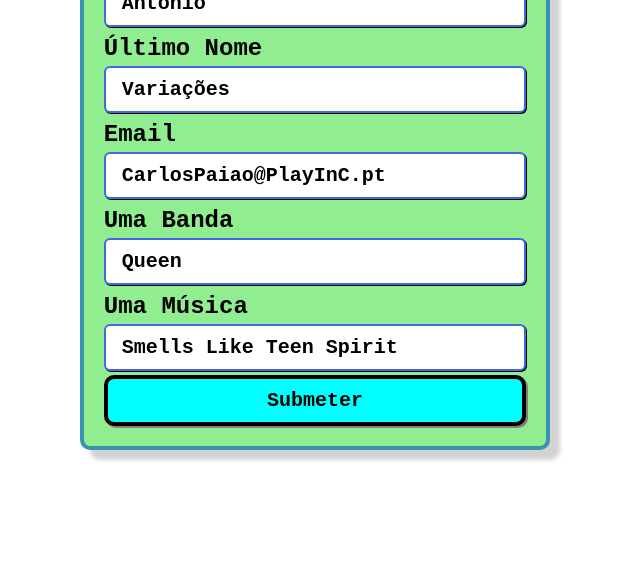
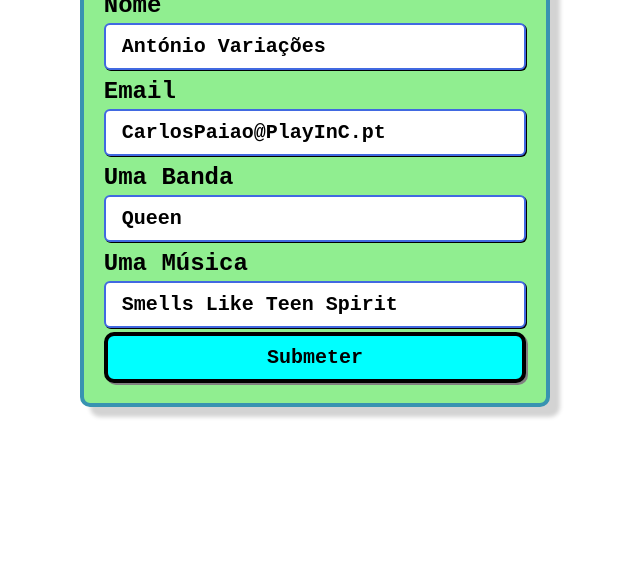
Before and after one commit to 201flaviosilva-labs/SitesPorreiros, a plain HTML site: page Pages/FormNetlify/index.html in a window 1280 px wide. Shown: the part 237-800 px from the top of the page, without its empty margins (325-965 px from the left). Drawn offline with Linux system fonts and the light colour scheme.

Commit message:
Form Netlify disponivel

```diff
--- a/Pages/FormNetlify/index.html
+++ b/Pages/FormNetlify/index.html
@@ -9,16 +9,11 @@
 </head>
 
 <body>
-    <form name="contact" action="./agradecido.html" netlify>
+    <form name="Contact" action="./agradecido.html" netlify>
         <h1>Música</h1>
         <div>
-            <h2>Primeiro Nome</h2>
-            <input type="text" placeholder="Primeiro Nome" value="António" name="Primeiro Nome">
-        </div>
-
-        <div>
-            <h2>Último Nome</h2>
-            <input type="text" placeholder="Último Nome" value="Variações" name="UltimoNome">
+            <h2>Nome</h2>
+            <input type="text" placeholder="Nome" value="António Variações" name="Nome">
         </div>
 
         <div>
--- a/Scripts/links.js
+++ b/Scripts/links.js
@@ -12,6 +12,7 @@ export const links = [
     "./Pages/DancaQuadrado/index.html",
     "./Pages/DescobrirPP/index.html",
     "./Pages/EventosRato/index.html",
+    "./Pages/FormNetlify/index.html",
     "./Pages/Iluminacao/index.html",
     "./Pages/Linguagem/index.html",
     "./Pages/Loading/index.html",
```
